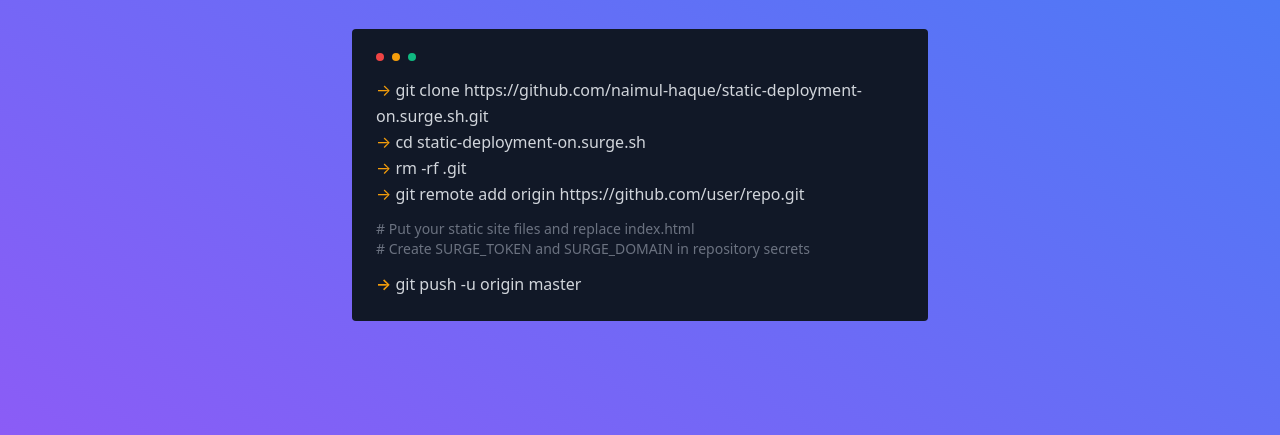
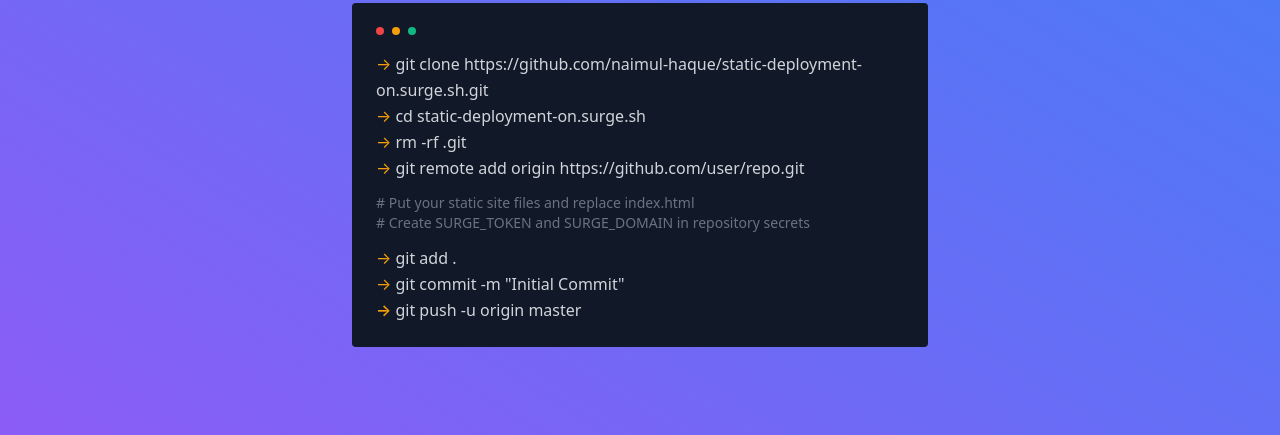
Before and after one commit to naimul-haque/static-deployment-on-surge.sh, a plain HTML site: page index.html in a window 1280 px wide. Shown: the part 365-800 px from the top of the page. Drawn offline with nearby package versions, Linux system fonts and the light colour scheme.

Commit message:
Updated index.html

```diff
--- a/index.html
+++ b/index.html
@@ -25,6 +25,8 @@
             <li> <span class="text-yellow-500"> → </span> git remote add origin https://github.com/user/repo.git</li>
             <li class="text-gray-500 text-sm mt-3"> # Put your static site files and replace index.html </li>
             <li class="text-gray-500 text-sm mb-3"> # Create SURGE_TOKEN and SURGE_DOMAIN in repository secrets </li>
+            <li> <span class="text-yellow-500"> → </span> git add . </li>
+            <li> <span class="text-yellow-500"> → </span> git commit -m "Initial Commit" </li>
             <li> <span class="text-yellow-500 font-semibold"> → </span> git push -u origin master </li>
           </ul>
         </div>
```
